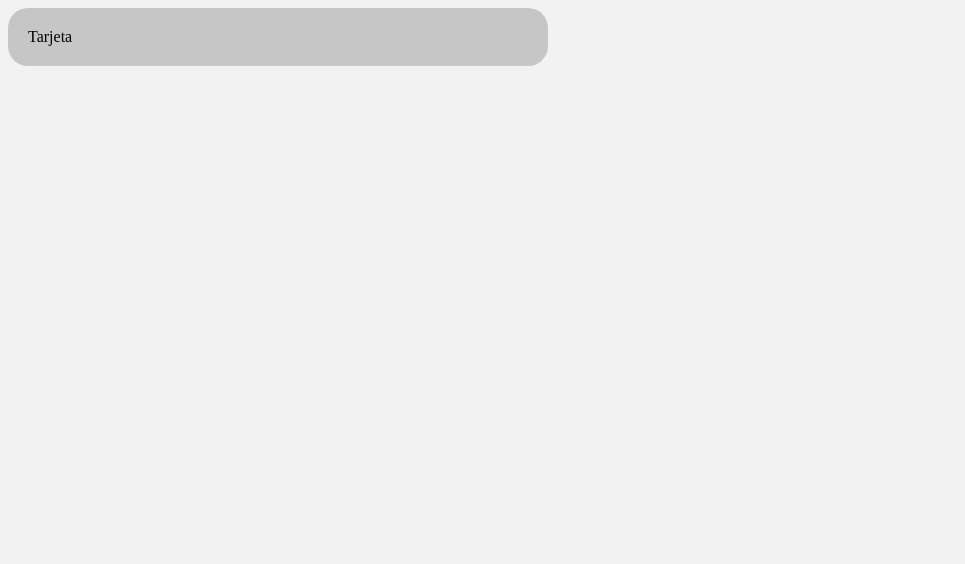
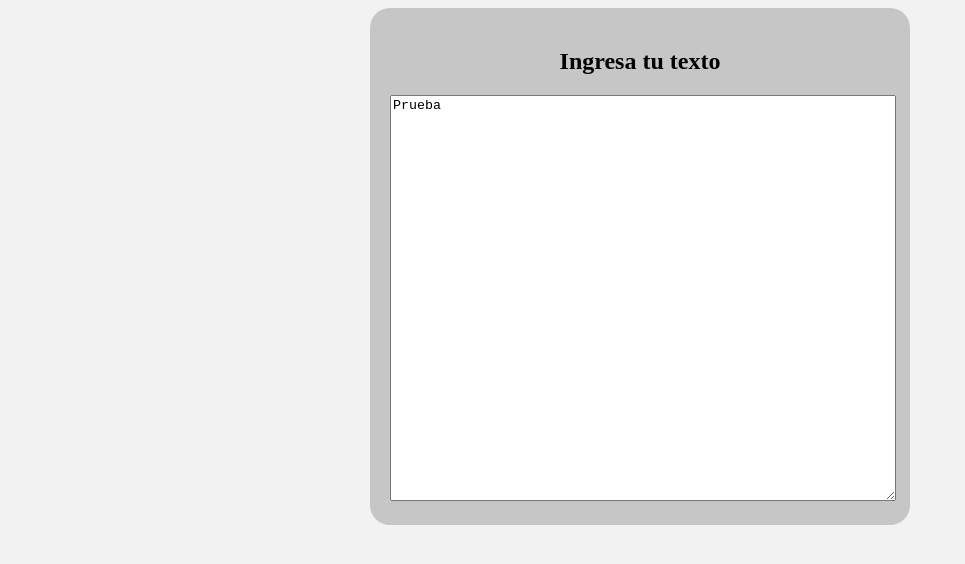
Before and after one commit to rmaafs/crypt-me, a React (Create React App) app: page / in a window 1280 px wide. Shown: the top 564 px of the page, without its empty margins (0-965 px from the left). Built offline with nearby package versions, Linux system fonts and the light colour scheme.

Commit message:
Text area añadido

```diff
--- a/src/components/Form/Form.jsx
+++ b/src/components/Form/Form.jsx
@@ -1,8 +1,14 @@
 import React from "react";
 import Card from "../Card/Card";
+import TextArea from "../TextArea/TextArea";
 
 const Form = () => {
-  return <Card>Tarjeta</Card>;
+  return (
+    <Card>
+      <h2>Ingresa tu texto</h2>
+      <TextArea />
+    </Card>
+  );
 };
 
 export default Form;
--- a/src/components/Main.css
+++ b/src/components/Main.css
@@ -1,3 +1,7 @@
 body {
   background-color: #f2f2f2;
 }
+
+.container {
+  text-align: -webkit-center;
+}
--- a/src/components/Main.jsx
+++ b/src/components/Main.jsx
@@ -4,7 +4,7 @@ import "./Main.css";
 
 const Main = () => {
   return (
-    <div>
+    <div className="container">
       <Form />
     </div>
   );
--- /dev/null
+++ b/src/components/TextArea/TextArea.css
@@ -0,0 +1,4 @@
+textarea {
+  width: 100%;
+  height: 400px;
+}
--- /dev/null
+++ b/src/components/TextArea/TextArea.jsx
@@ -0,0 +1,8 @@
+import React from "react";
+import "./TextArea.css";
+
+const TextArea = () => {
+  return <textarea>Prueba</textarea>;
+};
+
+export default TextArea;
```
